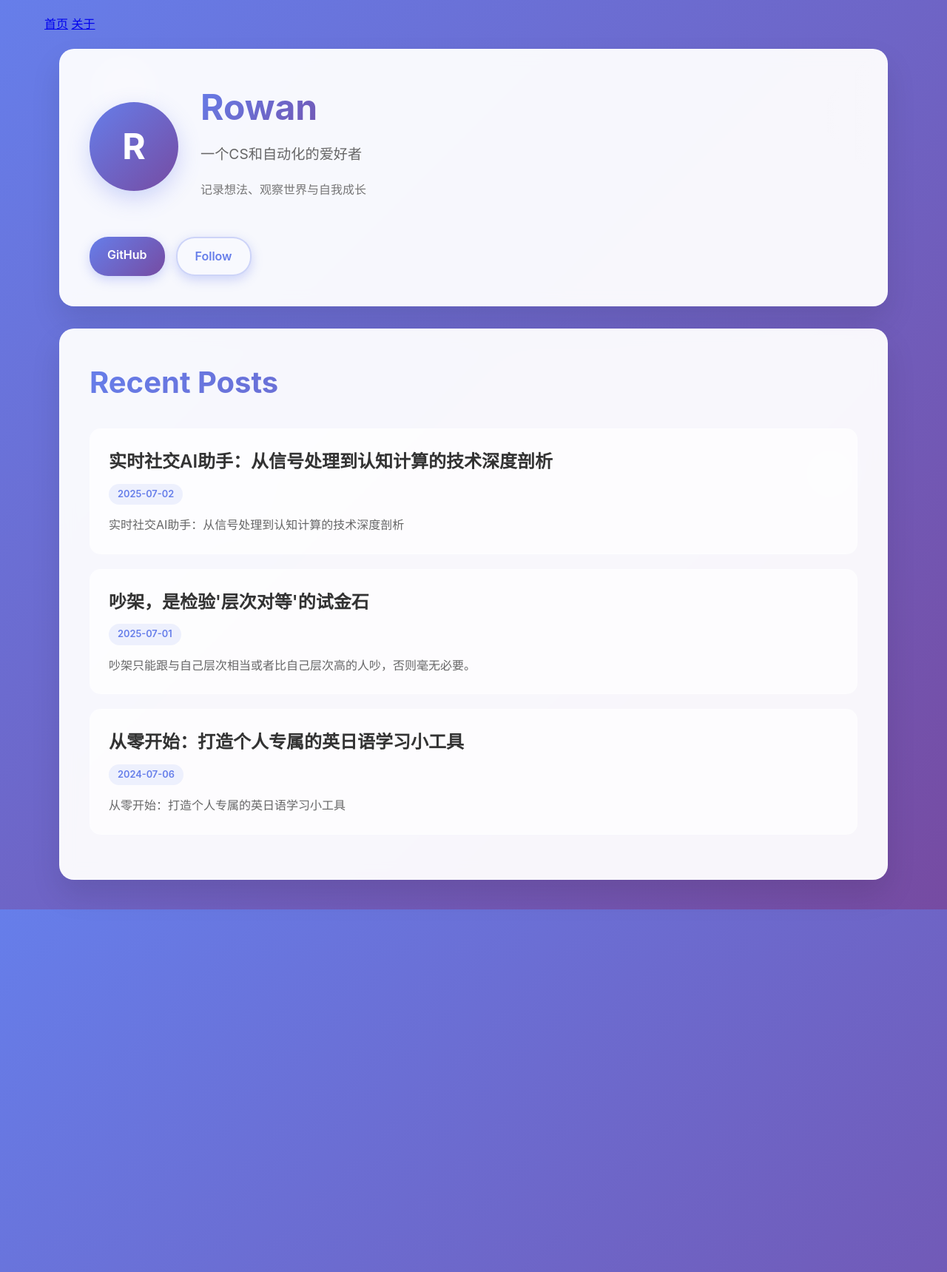
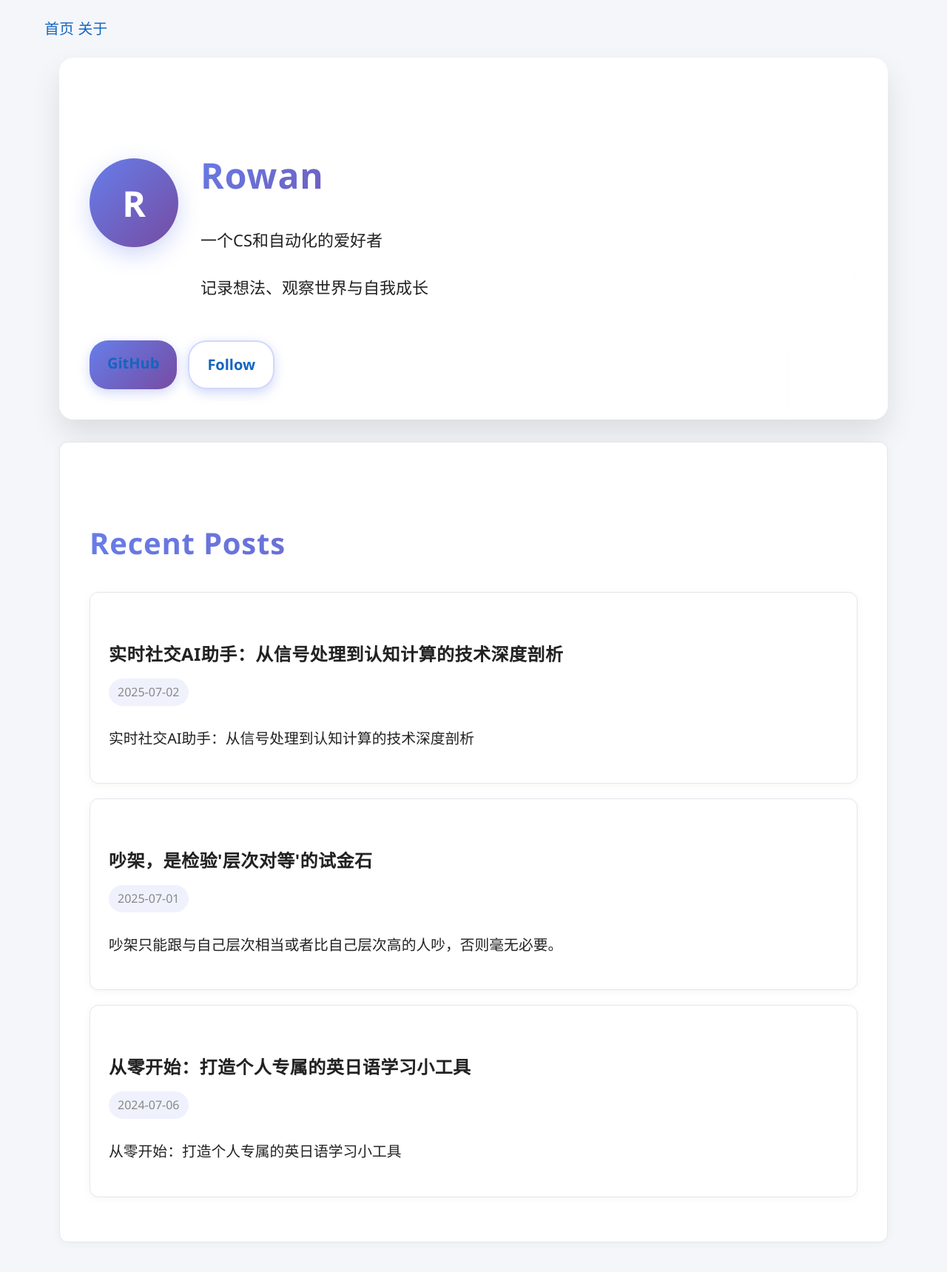
Before and after one commit to forward-rowan/forward-rowan.github.io, a Jekyll site: the page built from index.html, in a window 1280 px wide. Shown: the whole page at 74% size. Built offline with Jekyll 4.4.1, drawn with Linux system fonts in a browser that asks for light colours.

Commit message:
优化博客配色和代码块样式，提升可读性

```diff
--- a/assets/css/style.css
+++ b/assets/css/style.css
@@ -288,3 +288,182 @@ body {
         padding: 25px;
     }
 }
+.posts-section, .post-card {
+    background: #fff !important;
+    /* 彻底白色，提升对比度 */
+    border-radius: 20px;
+    box-shadow: 0 4px 24px rgba(102, 126, 234, 0.08);
+    border: 1px solid #f0f0f0;
+}
+body {
+    font-family: "Helvetica Neue", Helvetica, Arial, "PingFang SC", "Microsoft YaHei", sans-serif;
+    background: linear-gradient(135deg, #667eea 0%, #764ba2 100%);
+    min-height: 100vh;
+    color: #222; /* 更深的灰色 */
+    font-size: 18px; /* 更大字号 */
+    line-height: 1.8; /* 更大行高 */
+}
+.post-content, .post-card, .posts-section {
+    font-size: 18px;
+    line-height: 1.8;
+    color: #222;
+    word-break: break-word;
+}
+
+.post-content p, .post-card p {
+    margin: 1em 0;
+}
+
+.post-content h1, .post-content h2, .post-content h3,
+.post-card h1, .post-card h2, .post-card h3 {
+    color: #222;
+    font-weight: bold;
+    margin-top: 1.5em;
+    margin-bottom: 0.5em;
+}
+pre, code {
+    background: #f4f4f4;
+    color: #333;
+    border-radius: 4px;
+    padding: 2px 6px;
+    font-size: 16px;
+}
+
+pre {
+    padding: 16px;
+    overflow-x: auto;
+}
+
+blockquote {
+    border-left: 4px solid #b4b4b4;
+    background: #f6f6f6;
+    color: #555;
+    margin: 1em 0;
+    padding: 0.5em 1em;
+    border-radius: 6px;
+}
+@media (max-width: 768px) {
+    .posts-section, .post-card {
+        padding: 16px;
+    }
+    body {
+        font-size: 16px;
+    }
+}
+/* 1. 极简理工风背景和基础色 */
+body {
+    background: #f5f6fa !important; /* 浅灰色背景 */
+    color: #222 !important;         /* 深灰色字体 */
+    font-family: "Segoe UI", "Helvetica Neue", Arial, "PingFang SC", "Microsoft YaHei", sans-serif;
+    font-size: 20px !important;     /* 更大字号 */
+    line-height: 1.9 !important;
+}
+
+/* 2. 内容区卡片样式 */
+.posts-section, .post-card {
+    background: #fff !important;
+    border-radius: 12px !important;
+    box-shadow: 0 2px 12px rgba(0,0,0,0.04) !important;
+    border: 1px solid #e5e6eb !important;
+}
+
+/* 3. 标题样式 */
+h1, h2, h3, h4, h5, h6,
+.post-title {
+    color: #222 !important;
+    font-weight: 700 !important;
+    margin-top: 1.5em;
+    margin-bottom: 0.5em;
+    letter-spacing: 0.02em;
+}
+
+/* 4. 日期和元信息样式 */
+.post-meta, .read-time, .post-date {
+    color: #888 !important;
+    font-size: 1rem !important;
+    font-weight: 400 !important;
+    margin-bottom: 0.5em;
+}
+
+/* 5. 正文段落 */
+p, li {
+    font-size: 1.1em !important;
+    color: #222 !important;
+    margin: 1em 0;
+}
+
+/* 6. 代码块和引用 */
+pre, code {
+    background: #f3f3f3 !important;
+    color: #1a1a1a !important;
+    border-radius: 4px !important;
+    padding: 2px 6px !important;
+    font-size: 1em !important;
+}
+pre {
+    padding: 16px !important;
+    overflow-x: auto !important;
+}
+blockquote {
+    border-left: 4px solid #b4b4b4 !important;
+    background: #f6f6f6 !important;
+    color: #555 !important;
+    margin: 1em 0 !important;
+    padding: 0.5em 1em !important;
+    border-radius: 6px !important;
+}
+
+/* 7. 链接样式 */
+a {
+    color: #1565c0 !important;
+    text-decoration: none;
+}
+a:hover {
+    text-decoration: underline;
+}
+
+/* 8. 移动端优化 */
+@media (max-width: 768px) {
+    body {
+        font-size: 17px !important;
+    }
+    .posts-section, .post-card {
+        padding: 12px !important;
+    }
+}
+/* 代码块整体样式 */
+pre, code {
+    background: #23272f !important;   /* 深色背景 */
+    color: #f8f8f2 !important;        /* 浅色字体 */
+    border-radius: 6px !important;
+    font-size: 1em !important;
+    font-family: 'JetBrains Mono', 'Fira Mono', 'Consolas', 'Menlo', 'Monaco', monospace !important;
+}
+
+/* 多行代码块 */
+pre {
+    padding: 18px 20px !important;
+    margin: 1.2em 0 !important;
+    overflow-x: auto !important;
+    box-shadow: 0 2px 8px rgba(44,62,80,0.06);
+    border: 1px solid #e5e6eb !important;
+}
+
+/* 行内代码 */
+code {
+    padding: 2px 6px !important;
+    background: #ececec !important;
+    color: #c7254e !important;
+    border-radius: 4px !important;
+    font-size: 0.97em !important;
+    margin: 0 2px;
+}
+
+/* 让 pre 里的 code 继承深色风格 */
+pre code {
+    background: transparent !important;
+    color: inherit !important;
+    padding: 0 !important;
+    border-radius: 0 !important;
+    font-size: inherit !important;
+}
```
Also changed, not shown: 2 other files.
